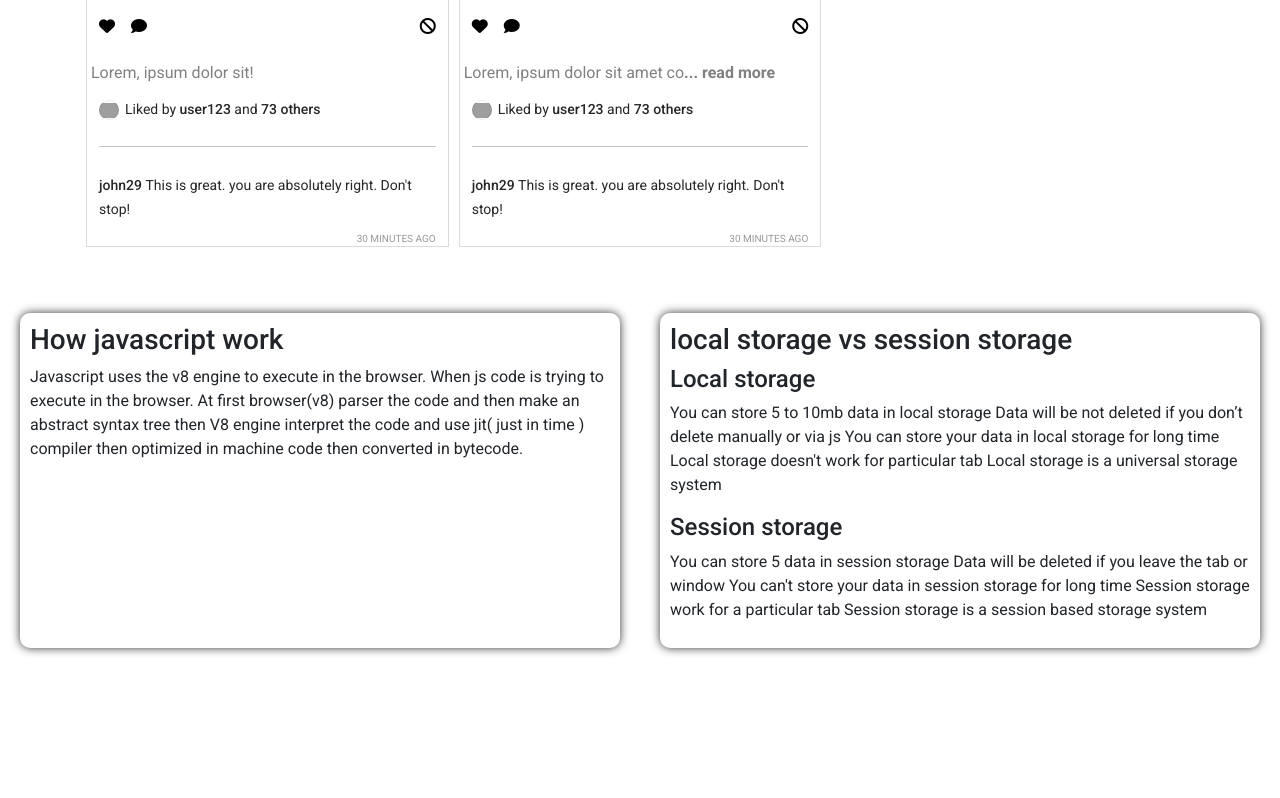
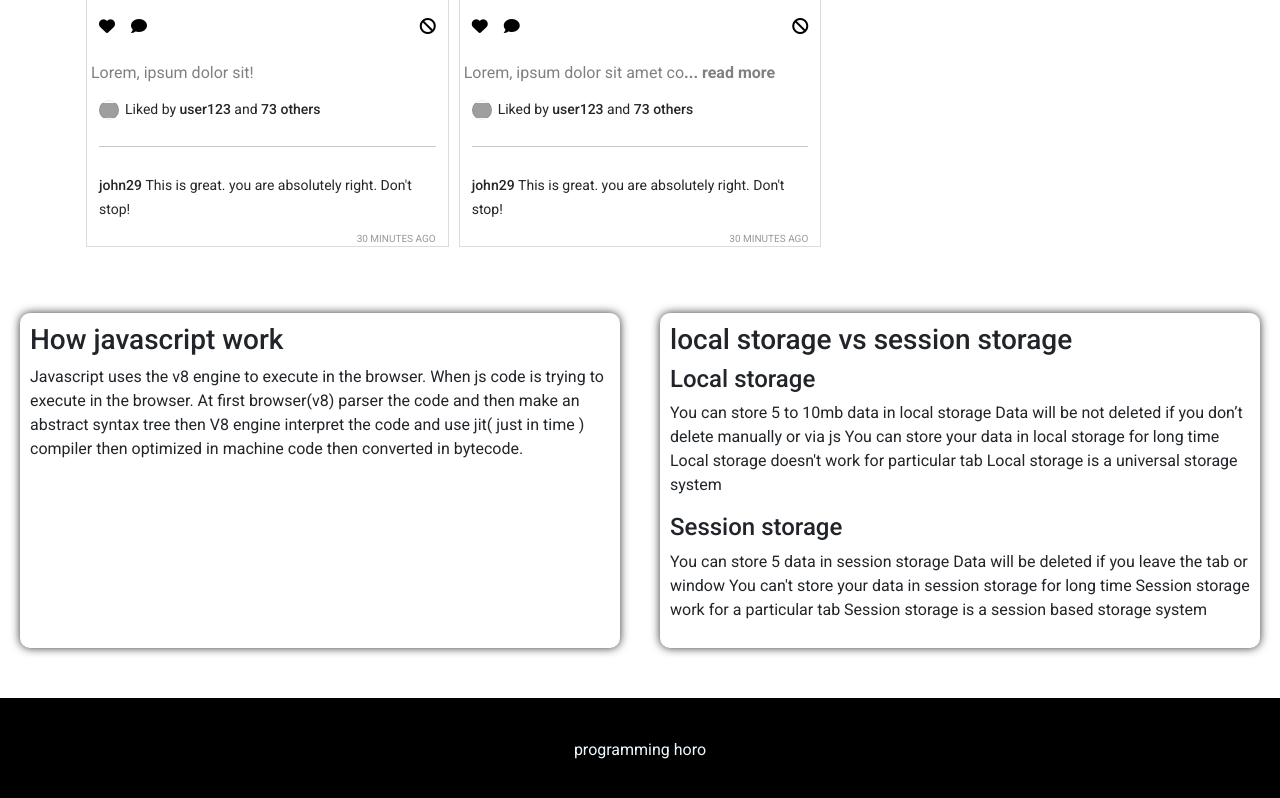
Before and after one commit to alamgir5253/assignment-7, a plain HTML site: page index.html in a window 1280 px wide. Shown: the part 1285-2083 px from the top of the page. Before the commit the page ends 1983 px from the top, so only its background shows below. Drawn offline with nearby package versions, Linux system fonts and the light colour scheme; grey boxes are pictures that could not be loaded.

Commit message:
footer added

```diff
--- a/css/style.css
+++ b/css/style.css
@@ -269,3 +269,9 @@ img {
   margin: 0 20px;
   border-radius: 10px;
 }
+footer{
+  background: #000;
+  padding: 40px 0 ;
+  color: aliceblue;
+  text-align: center;
+}
--- a/index.html
+++ b/index.html
@@ -110,7 +110,9 @@
                 </div>
             </div>
         </section>
-        <footer></footer>
+        <footer>
+            <p>programming horo </p>
+        </footer>
 
         <!-- add javascript  file  -->
         <script src="./js/app.js"></script>
```
